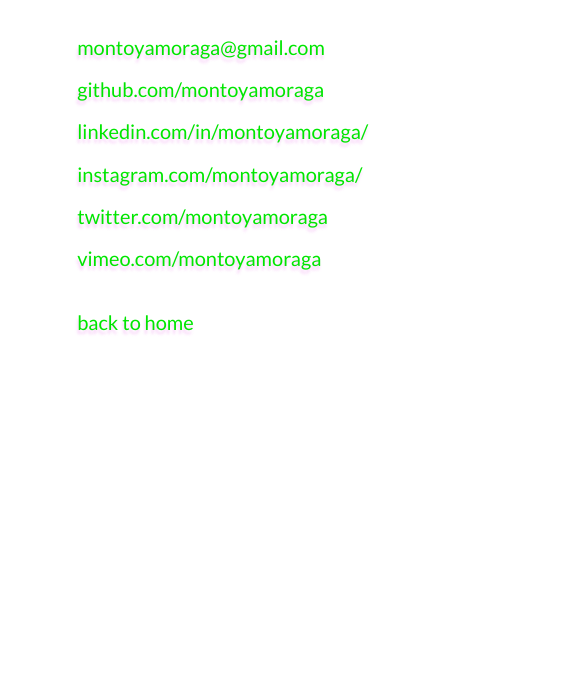
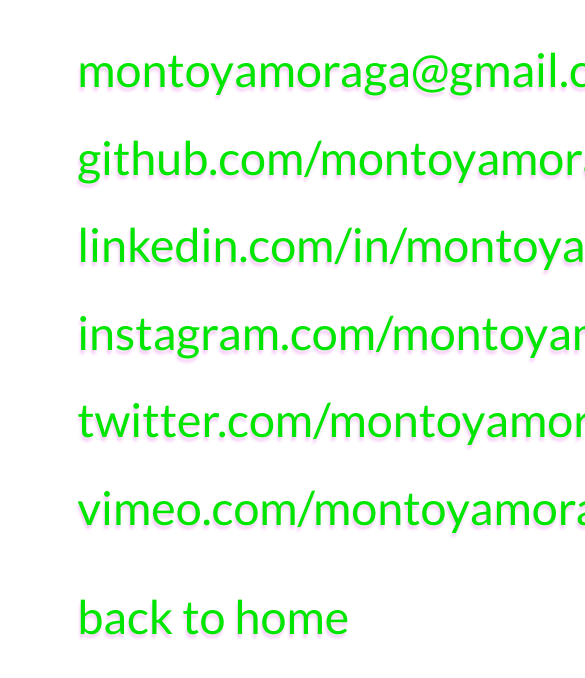
Before and after one commit to montoyamoraga/contact, a plain HTML site: page index.html in a window 390 px wide. Shown: the top 678 px of the page, 585 px wide, since content can reach past the window. Drawn offline with Linux system fonts and the light colour scheme.

Commit message:
make font bigger for mobile

```diff
--- a/css/style.css
+++ b/css/style.css
@@ -39,7 +39,7 @@ a:hover {
 
 @media screen and (max-width: 500px) {
     p {
-        font-size: 15pt;
+        font-size: 35pt;
         line-height: 1.7em;
         width: 100%;
     }
```
